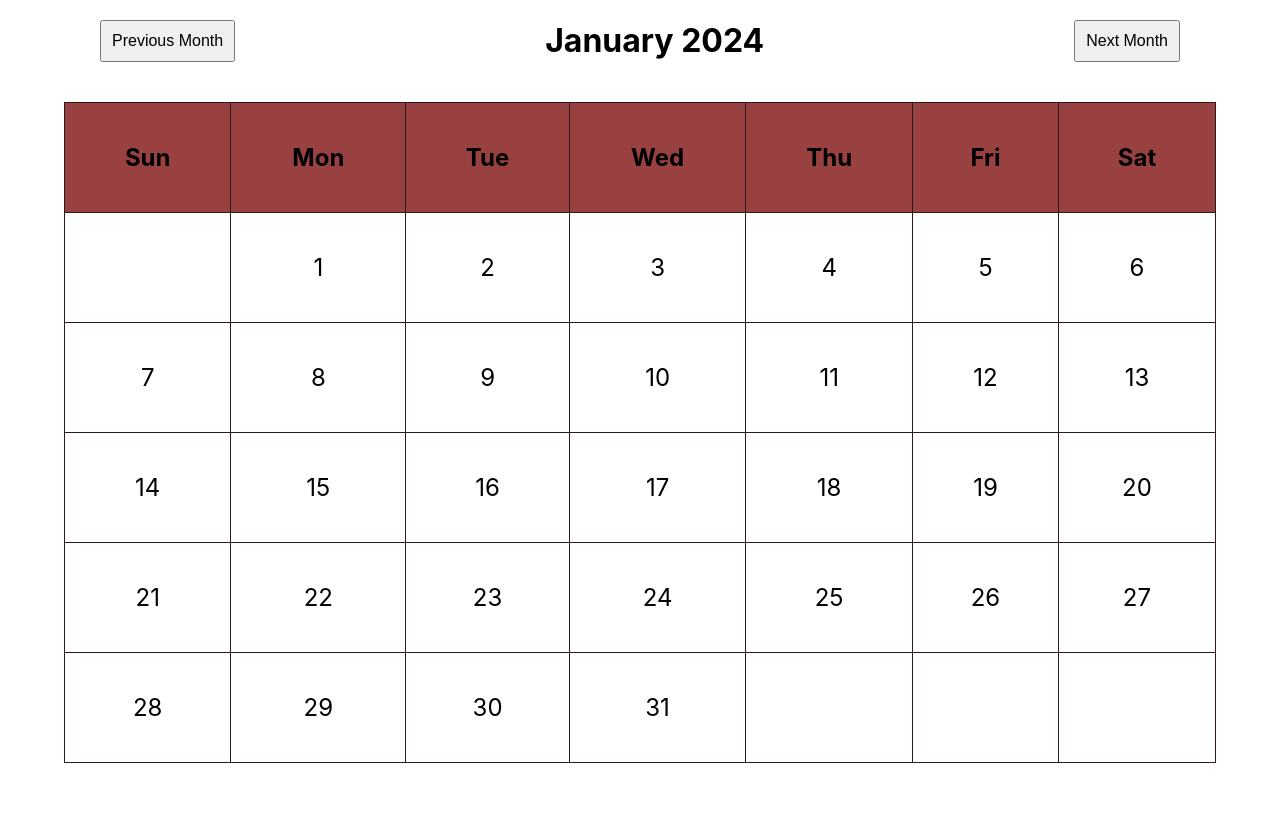
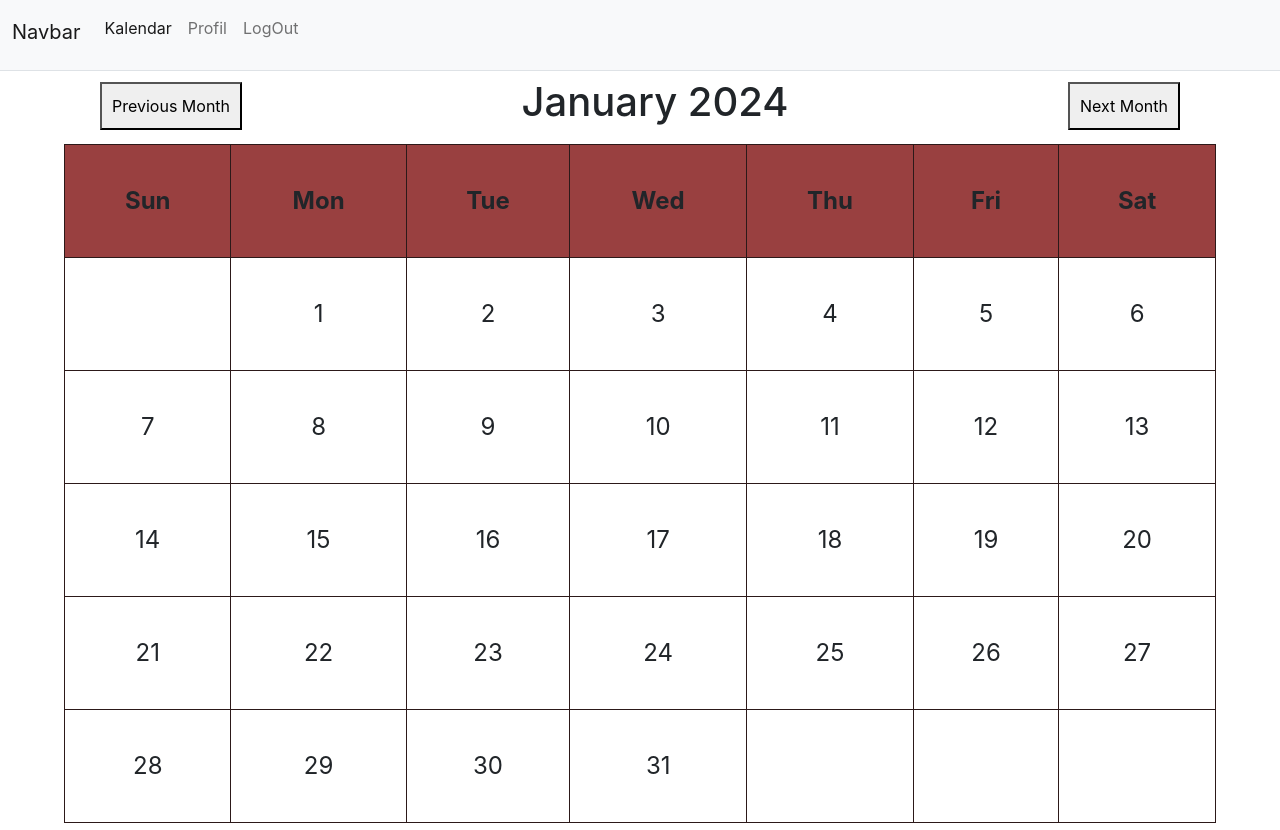
Before and after one commit to elab-development/internet-tehnologije-projekat-interaktivnikalendar_2020_0265, a React (Create React App) app in the folder front/: page / in a window 1280 px wide. Before the commit the page ends 800 px from the top, so only its background shows below. Built offline with nearby package versions, Linux system fonts and the light colour scheme.

Commit message:
Ubacen navbar

```diff
--- a/front/public/index.html
+++ b/front/public/index.html
@@ -24,6 +24,7 @@
       work correctly both with client-side routing and a non-root public URL.
       Learn how to configure a non-root public URL by running `npm run build`.
     -->
+    <link href="https://cdn.jsdelivr.net/npm/bootstrap@5.0.2/dist/css/bootstrap.min.css" rel="stylesheet" integrity="sha384-EVSTQN3/azprG1Anm3QDgpJLIm9Nao0Yz1ztcQTwFspd3yD65VohhpuuCOmLASjC" crossorigin="anonymous">
     <title>React App</title>
   </head>
   <body>
@@ -39,5 +40,6 @@
       To begin the development, run `npm start` or `yarn start`.
       To create a production bundle, use `npm run build` or `yarn build`.
     -->
+    <script src="https://cdn.jsdelivr.net/npm/bootstrap@5.0.2/dist/js/bootstrap.bundle.min.js" integrity="sha384-MrcW6ZMFYlzcLA8Nl+NtUVF0sA7MsXsP1UyJoMp4YLEuNSfAP+JcXn/tWtIaxVXM" crossorigin="anonymous"></script>
   </body>
 </html>
--- a/front/src/App.css
+++ b/front/src/App.css
@@ -39,7 +39,7 @@
 div {
   text-align: center;
   vertical-align: top;
-  margin-bottom: 20px;
+  margin-bottom: 7px;
 }
 
 table {
@@ -51,7 +51,7 @@
 
 th, td {
   border: 1px solid #2c1919;
-  padding: 40px;
+  padding: 38px;
   font-size: 24px;
 }
 
@@ -74,3 +74,7 @@
 button:hover {
   background-color: #d88f8f;
 }
+
+.navbar {
+  border-bottom: 1px solid #dee2e6;
+}
--- a/front/src/App.js
+++ b/front/src/App.js
@@ -1,10 +1,12 @@
 import logo from './logo.svg';
 import './App.css';
 import Calendar from './components/Calendar';
+import Navigacija from './components/Navigacija';
 
 function App() {
   return (
     <div className="App">
+      <Navigacija />
      <Calendar />
     </div>
   );
--- /dev/null
+++ b/front/src/components/Navigacija.jsx
@@ -0,0 +1,43 @@
+import React from 'react'
+
+const Navigacija = () => {
+  return (
+    <div>
+      <nav className="navbar navbar-expand-lg navbar-light bg-light">
+  <div className="container-fluid">
+    <a className="navbar-brand" href="#">
+      Navbar
+    </a>
+    <button
+      className="navbar-toggler"
+      type="button"
+      data-bs-toggle="collapse"
+      data-bs-target="#navbarNavAltMarkup"
+      aria-controls="navbarNavAltMarkup"
+      aria-expanded="false"
+      aria-label="Toggle navigation"
+    >
+      <span className="navbar-toggler-icon" />
+    </button>
+    <div className="collapse navbar-collapse show" id="navbarNavAltMarkup">
+      <div className="navbar-nav">
+        <a className="nav-link active" aria-current="page" href="#">
+          Kalendar
+        </a>
+        <a className="nav-link" href="#">
+          Profil
+        </a>
+        <a className="nav-link" href="#">
+          LogOut
+        </a>
+
+      </div>
+    </div>
+  </div>
+</nav>
+
+    </div>
+  )
+}
+
+export default Navigacija
```
